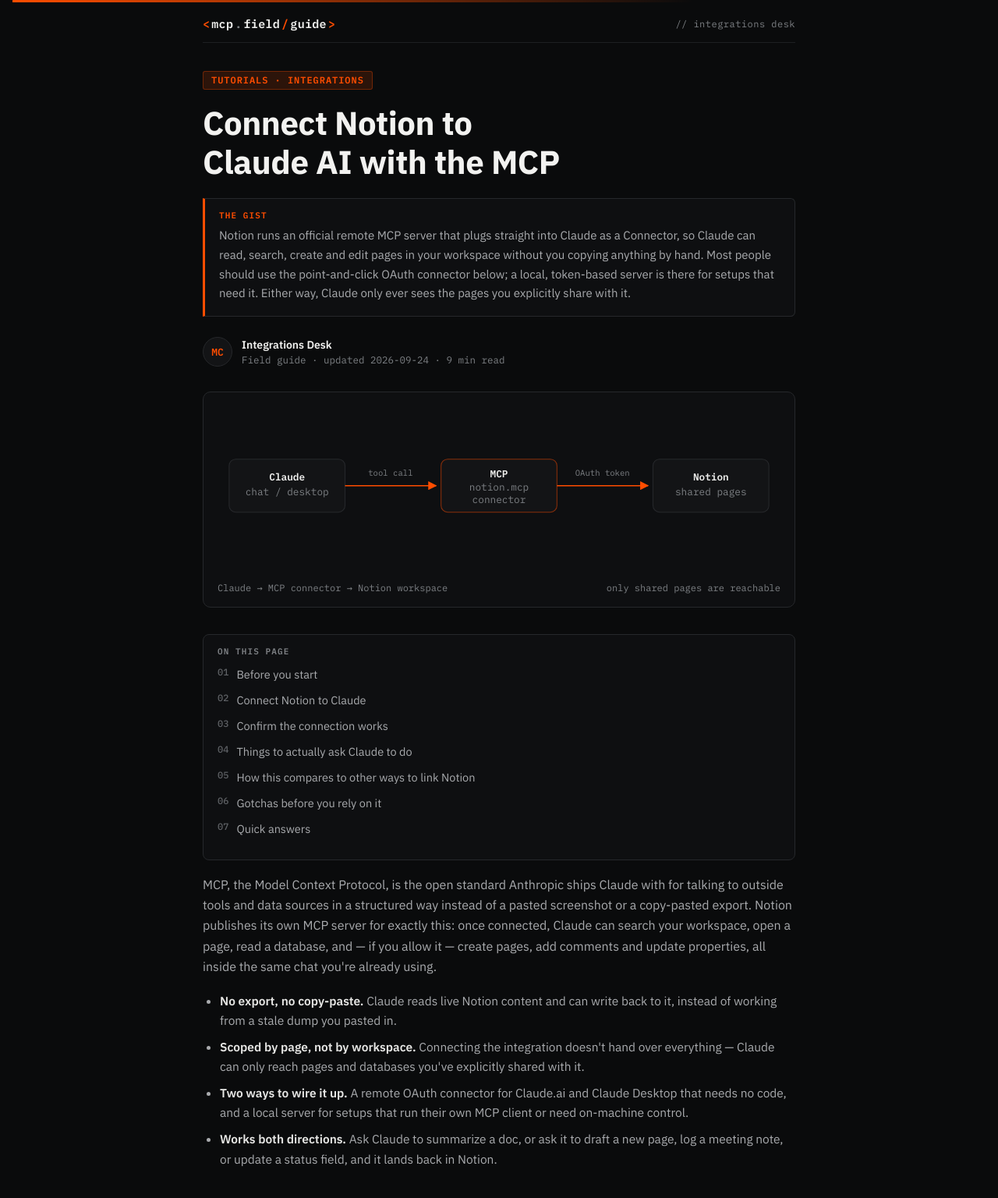
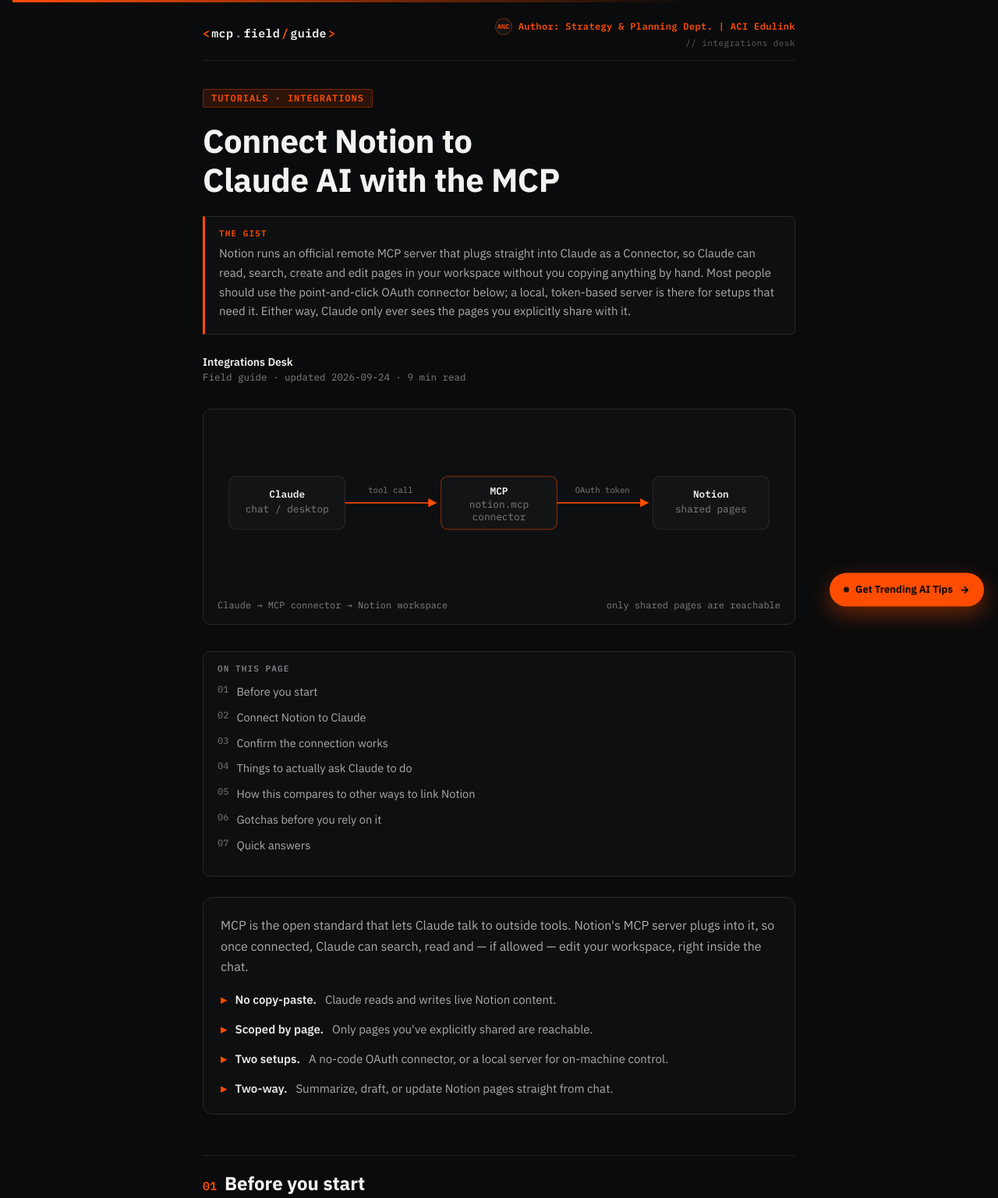
Before and after one commit to ACI-Edulink/connecting-notion-mcp, a plain HTML site: page index.html in a window 1280 px wide. Shown: the top 1536 px of the page at 78% size. Drawn offline with Linux system fonts and the light colour scheme.

Commit message:
Add files via upload

```diff
--- a/index.html
+++ b/index.html
@@ -63,9 +63,33 @@
   .logo .br{color:var(--signal)}
   .logo .dim{color:var(--text-low)}
   .site-tag{
-    font:400 12px/1 var(--mono);
-    color:var(--text-low);
+    font:400 11px/1 var(--mono);
+    color:var(--text-faint);
     letter-spacing:.04em;
+  }
+  .site-meta{
+    display:flex; flex-direction:column; align-items:flex-end; gap:5px;
+  }
+  .site-author-row{
+    display:flex; align-items:center; gap:8px;
+  }
+  .site-author-badge{
+    width:22px; height:22px; border-radius:50%;
+    background:var(--panel-2);
+    border:1px solid var(--signal-line);
+    display:flex; align-items:center; justify-content:center;
+    font:700 8.5px/1 var(--mono);
+    color:var(--signal);
+    flex:none;
+  }
+  .site-author{
+    font:700 12px/1 var(--mono);
+    color:var(--signal);
+    letter-spacing:.03em;
+  }
+  @media (max-width:520px){
+    .site-meta{align-items:flex-end}
+    .site-tag{display:none}
   }
 
   main{max-width:var(--maxw); margin:0 auto; padding-bottom:80px}
@@ -350,6 +374,67 @@
     color:var(--text-low);
   }
 
+  /* ---------- intro highlight panel ---------- */
+  .intro-panel{
+    border:1px solid var(--border);
+    background:var(--panel);
+    border-radius:12px;
+    padding:22px 22px 20px;
+    margin:26px 0 0;
+  }
+  .intro-panel > p:first-child{margin-top:0}
+  .intro-panel ul{
+    list-style:none; padding:0; margin:18px 0 0;
+    display:grid; gap:13px;
+  }
+  .intro-panel li{
+    display:flex; gap:11px; align-items:flex-start;
+    color:var(--text-mid); font-size:15px; margin:0;
+  }
+  .intro-panel li::before{
+    content:'▸'; color:var(--signal); font-weight:700;
+    flex:none; line-height:1.5; margin-top:1px;
+  }
+
+  /* ---------- floating jump cta ---------- */
+  .jump-cta{
+    position:fixed;
+    right:18px; bottom:22px;
+    z-index:80;
+    display:inline-flex; align-items:center; gap:8px;
+    background:var(--signal);
+    color:var(--void);
+    font:700 13px/1.3 var(--sans);
+    padding:13px 18px;
+    border-radius:999px;
+    text-decoration:none;
+    max-width:200px;
+    box-shadow:0 10px 28px rgba(255,77,0,.4);
+    animation:jump-cta-bounce 2.4s ease-in-out infinite;
+  }
+  .jump-cta .dot{
+    width:7px;height:7px;border-radius:50%;
+    background:var(--void);
+    flex:none;
+    animation:jump-cta-pulse 1.6s ease-in-out infinite;
+  }
+  .jump-cta svg{flex:none}
+  @keyframes jump-cta-bounce{
+    0%,100%{transform:translateY(0)}
+    50%{transform:translateY(-8px)}
+  }
+  @keyframes jump-cta-pulse{
+    0%,100%{opacity:1}
+    50%{opacity:.3}
+  }
+  @media (prefers-reduced-motion: reduce){
+    .jump-cta{animation:none}
+    .jump-cta .dot{animation:none}
+  }
+  @media (max-width:520px){
+    .jump-cta{right:14px; bottom:16px; padding:11px 15px; font-size:12px; max-width:150px}
+  }
+
   @media (max-width:520px){
     h1{font-size:26px}
     .byline{flex-wrap:wrap}
@@ -361,7 +446,13 @@
 <div class="signal-bar"></div>
 <header class="site">
   <a class="logo" href="#top"><span class="br">&lt;</span>mcp<span class="dim">.</span>field<span class="br">/</span>guide<span class="br">&gt;</span></a>
-  <span class="site-tag">// integrations desk</span>
+  <div class="site-meta">
+    <div class="site-author-row">
+      <span class="site-author-badge">ANC</span>
+      <span class="site-author">Author: Strategy &amp; Planning Dept. | ACI Edulink</span>
+    </div>
+    <span class="site-tag">// integrations desk</span>
+  </div>
 </header>
 
 <main>
@@ -375,7 +466,6 @@
   </div>
 
   <div class="byline">
-    <div class="avatar">MC</div>
     <div class="who">
       <div class="name">Integrations Desk</div>
       <div class="role">Field guide · updated 2026-09-24 · 9 min read</div>
@@ -432,13 +522,15 @@
   </nav>
 
   <div class="body">
-    <p>MCP, the Model Context Protocol, is the open standard Anthropic ships Claude with for talking to outside tools and data sources in a structured way instead of a pasted screenshot or a copy-pasted export. Notion publishes its own MCP server for exactly this: once connected, Claude can search your workspace, open a page, read a database, and — if you allow it — create pages, add comments and update properties, all inside the same chat you're already using.</p>
-    <ul>
-      <li><strong>No export, no copy-paste.</strong> Claude reads live Notion content and can write back to it, instead of working from a stale dump you pasted in.</li>
-      <li><strong>Scoped by page, not by workspace.</strong> Connecting the integration doesn't hand over everything — Claude can only reach pages and databases you've explicitly shared with it.</li>
-      <li><strong>Two ways to wire it up.</strong> A remote OAuth connector for Claude.ai and Claude Desktop that needs no code, and a local server for setups that run their own MCP client or need on-machine control.</li>
-      <li><strong>Works both directions.</strong> Ask Claude to summarize a doc, or ask it to draft a new page, log a meeting note, or update a status field, and it lands back in Notion.</li>
-    </ul>
+    <div class="intro-panel">
+      <p>MCP is the open standard that lets Claude talk to outside tools. Notion's MCP server plugs into it, so once connected, Claude can search, read and — if allowed — edit your workspace, right inside the chat.</p>
+      <ul>
+        <li><strong>No copy-paste.</strong> Claude reads and writes live Notion content.</li>
+        <li><strong>Scoped by page.</strong> Only pages you've explicitly shared are reachable.</li>
+        <li><strong>Two setups.</strong> A no-code OAuth connector, or a local server for on-machine control.</li>
+        <li><strong>Two-way.</strong> Summarize, draft, or update Notion pages straight from chat.</li>
+      </ul>
+    </div>
 
     <h2 class="section" id="prereqs"><span class="num">01</span>Before you start</h2>
     <p>Two things need to be true before the connector will work at all:</p>
@@ -540,8 +632,8 @@
 
   <div class="cta-box">
     <span class="kicker">Stay in the loop</span>
-    <h2>Get Notion + Claude tips in your inbox</h2>
-    <p>Sign up and we'll send bite-sized MCP setup tips and new integration guides as they land, no fluff.</p>
+    <h2 id="signup">Get Trending AI Tips in Your Mailbox</h2>
+    <p>Sign up and we'll send bite-sized MCP setup tips, trending AI workflows and new integration guides as they land, no fluff.</p>
     <a class="cta-btn" href="https://app.notion.com/p/c4470ef25a8c47f08aca569229f6c2b8?v=181a93e7b4a04b8c89f2a8be4aa8660b&source=copy_link" target="_blank" rel="noopener">
       Sign up now!
       <svg width="16" height="16" viewBox="0 0 24 24" fill="none" stroke="currentColor" stroke-width="2.5"><line x1="5" y1="12" x2="19" y2="12"/><polyline points="12 5 19 12 12 19"/></svg>
@@ -550,6 +642,12 @@
   </div>
 </main>
 
+<a class="jump-cta" href="https://app.notion.com/p/c4470ef25a8c47f08aca569229f6c2b8?v=181a93e7b4a04b8c89f2a8be4aa8660b&source=copy_link" target="_blank" rel="noopener" aria-label="Sign up to get trending AI tips in your mailbox">
+  <span class="dot"></span>
+  Get Trending AI Tips
+  <svg width="14" height="14" viewBox="0 0 24 24" fill="none" stroke="currentColor" stroke-width="3"><line x1="5" y1="12" x2="19" y2="12"/><polyline points="12 5 19 12 12 19"/></svg>
+</a>
+
 <footer class="foot">// field guide for connecting tools to Claude</footer>
 
 </body></html>
```
